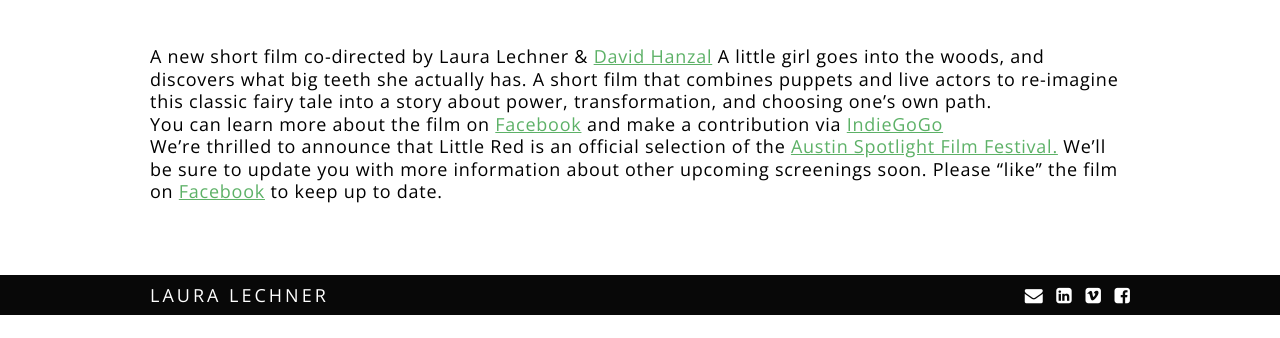
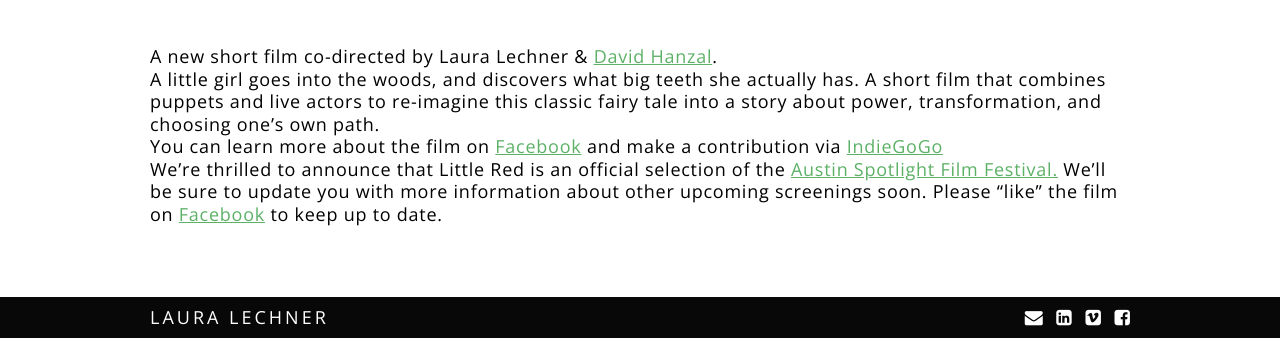
Before and after one commit to nbuonin/lauralechner-2, a Jekyll site: the page built from _project/little-red.md, in a window 1280 px wide and 900 px high, scrolled down 173 px, cut to the strip 562-900 px from the top of the window. Built offline with Jekyll 4.4.1, drawn with Linux system fonts in a browser that asks for light colours; nearby versions of some CDN libraries; before the commit the page ends 1050 px from its top, so only the background shows below that.

```diff
--- a/_project/little-red.md
+++ b/_project/little-red.md
@@ -9,7 +9,8 @@ vimeo-id: "237485607"
 publish-video: true
 ---
 
-A new short film co-directed by Laura Lechner & [David Hanzal](https://davidhanzaltheatre.carbonmade.com/)
+A new short film co-directed by Laura Lechner & [David Hanzal](https://davidhanzaltheatre.carbonmade.com/).
+
 A little girl goes into the woods, and discovers what big teeth she actually has. A short film that combines puppets and live actors to re-imagine this classic fairy tale into a story about power, transformation, and choosing one's own path.
 
 You can learn more about the film on [Facebook](https://facebook.com/littleredpuppetmovie) and make a contribution via [IndieGoGo](https://www.indiegogo.com/projects/little-red-film#)
```
